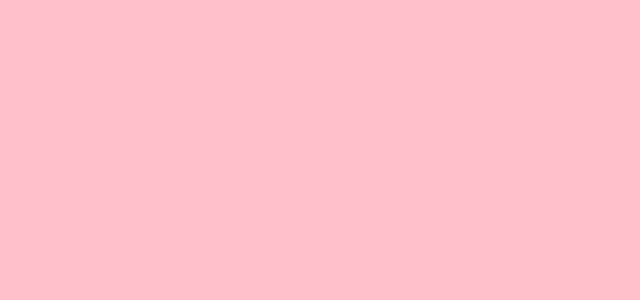
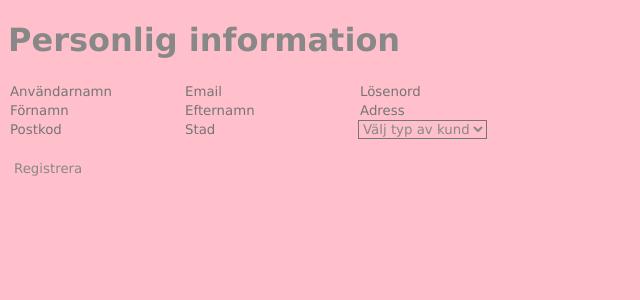
Before and after one commit to maksed4/frontclean, a React (Create React App) app: page /customer-signup in a window 1280 px wide. Before the commit this address had no page. Shown: the top 300 px of the page, without its empty margins (0-640 px from the left). Built offline with nearby package versions, Linux system fonts and the light colour scheme.

Commit message:
IN-24 admins can now sign up customers

```diff
--- a/src/App.js
+++ b/src/App.js
@@ -10,7 +10,8 @@ import Assign from "./Components/Assign";
 import AdminBoka from "./Components/AdminBoka";
 import Cleaners from "./Components/Cleaners";
 import CleanerSignup from "./Components/CleanerSignup";
-import CleanerSignupInfo from "./Components/CleanerSignupInfo";
+import Customers from "./Components/Customers";
+import CustomerSignupAdmin from "./Components/CustomerSignupAdmin";
 
 
 function App() {
@@ -28,7 +29,8 @@ function App() {
           <Route path='/cleanings' element={<Cleanings />}></Route>
           <Route path='/cleaners' element={<Cleaners />}></Route>
           <Route path='/cleaner-signup' element={<CleanerSignup />}></Route>
-          <Route path='/cleaner-signup-info' element={<CleanerSignupInfo />}></Route>
+          <Route path='/customers' element={<Customers />}></Route>
+          <Route path='/customer-signup' element={<CustomerSignupAdmin />}></Route>
           <Route path='/assign/:id' element={<Assign />}></Route>
         </Route>
       </Routes>
--- a/src/Components/AdminBoka.js
+++ b/src/Components/AdminBoka.js
@@ -1,6 +1,7 @@
 import {useEffect, useState} from "react";
 import axios from "axios";
 import AuthService from "../Services/AuthService";
+import {useNavigate} from "react-router-dom";
 
 const Boka = () => {
 
@@ -16,6 +17,8 @@ const Boka = () => {
         {value: 'BASIC_CLEANING', text: 'Basic'},
         {value: 'WINDOW_CLEANING', text: 'Window'}
     ];
+
+    let navigate = useNavigate();
 
     const handleCustomerId = (e) => {
         setCustomerId(e.target.value);
@@ -51,6 +54,11 @@ const Boka = () => {
                 'Authorization': 'Bearer ' + AuthService.getCurrentUser().token
             }
         })
+            .then(() => {
+                navigate("/cleanings");
+                window.location.reload();
+                alert("Städning bokad")
+            })
         console.log(response);
 
     }
--- a/src/Components/CleanerSignup.js
+++ b/src/Components/CleanerSignup.js
@@ -11,7 +11,6 @@ const CleanerSignup = () => {
     const [firstname, setFirstname] = useState("");
     const [lastname, setLastname] = useState("");
     const [city, setCity] = useState("");
-    const [id, setId] = useState(0);
 
     let navigate = useNavigate();
 
--- a/src/Components/CleanerSignupInfo.js
+++ /dev/null
@@ -1,10 +0,0 @@
-const CleanerSignupInfo = () => {
-
-    return (
-        <div>
-
-        </div>
-    );
-}
-
-export default CleanerSignupInfo;
--- /dev/null
+++ b/src/Components/CustomerSignupAdmin.js
@@ -0,0 +1,129 @@
+import {useState} from "react";
+import AuthService from "../Services/AuthService";
+import axios from "axios";
+import {useNavigate} from "react-router-dom";
+
+const CustomerSignupAdmin = () => {
+
+    const [username, setUsername] = useState("");
+    const [email, setEmail] = useState("");
+    const [password, setPassword] = useState("");
+    const [firstname, setFirstname] = useState("");
+    const [lastname, setLastname] = useState("");
+    const [address, setAddress] = useState("");
+    const [zipcode, setZipcode] = useState("");
+    const [city, setCity] = useState("");
+
+    const [selected, setSelected] = useState("");
+    const options = [
+        {value: '', text: 'Välj typ av kund', disabled: true},
+        {value: 'PRIVATE_CUSTOMER', text: 'Privatkund'},
+        {value: 'COMPANY_CUSTOMER', text: 'Företagskund'}
+    ];
+
+    let navigate = useNavigate();
+
+    const handleSelect = (e) => {
+        setSelected(e.target.value);
+    }
+
+    const handleButton = async (e) => {
+        if (firstname == '') alert("Skriv ett förnamn")
+        else if (lastname == '') alert("Skriv ett efternamn")
+        else if (address == '') alert("Skriv en adress")
+        else if (zipcode == '') alert("Skriv en postkod")
+        else if (city == '') alert("Skriv en stad")
+        else if (selected == '') alert("Välj typ av kund")
+
+        await fetch(`${process.env.REACT_APP_BASE_URL}/api/auth/signup`, {
+            method: 'POST',
+            body: JSON.stringify({
+                username: username,
+                password: password,
+                email: email,
+                roles: ["USER"]
+            }),
+            headers: {
+                'Content-Type': 'application/json'
+            }
+        }).then(() => {
+            axios
+                .post(process.env.REACT_APP_BASE_URL + "/api/auth/login", {
+                    username,
+                    password
+                }).then(respo => {
+                fetch(process.env.REACT_APP_BASE_URL + "/api/auth/customer-signup", {
+                    method: 'POST',
+                    body: JSON.stringify({
+                        id: respo.data.id,
+                        firstname: firstname,
+                        lastname: lastname,
+                        address: address,
+                        zipcode: zipcode,
+                        city: city,
+                        customerType: [selected]
+                    }),
+                    headers: {
+                        'Content-Type': 'application/json',
+                        'Authorization': 'Bearer ' + AuthService.getCurrentUser().token
+                    }
+                }).then(() => {
+                    navigate("/customers");
+                    window.location.reload();
+                });
+            })
+        });
+
+    }
+
+    return(
+        <div>
+            <h1>Personlig information</h1>
+            <div>
+                <input type="text" placeholder="Användarnamn" value={username}
+                       onChange={(e => setUsername(e.target.value))}
+                />
+                <input type="text" placeholder="Email" value={email}
+                       onChange={(e => setEmail(e.target.value))}
+                />
+                <input type="password" placeholder="Lösenord" value={password}
+                       onChange={(e => setPassword(e.target.value))}
+                />
+            </div>
+            <div>
+                <input type="text" placeholder="Förnamn" value={firstname}
+                       onChange={(e => setFirstname(e.target.value))}
+                />
+                <input type="text" placeholder="Efternamn" value={lastname}
+                       onChange={(e => setLastname(e.target.value))}
+                />
+                <input type="text" placeholder="Adress" value={address}
+                       onChange={(e => setAddress(e.target.value))}
+                />
+            </div>
+            <div>
+                <input type="text" placeholder="Postkod" value={zipcode}
+                       onChange={(e => setZipcode(e.target.value))}
+                />
+                <input type="text" placeholder="Stad" value={city}
+                       onChange={(e => setCity(e.target.value))}
+                />
+                <select value={selected} onChange={handleSelect}>
+                    {options.map(option => (
+                        <option
+                            disabled={option.disabled}
+                            key={option.value}
+                            value={option.value}
+                        >
+                            {option.text}
+                        </option>
+                    ))}
+                </select>
+            </div>
+            <br/>
+            <button onClick={handleButton}>Registrera</button>
+        </div>
+    );
+}
+
+export default CustomerSignupAdmin;
--- /dev/null
+++ b/src/Components/Customers.js
@@ -0,0 +1,43 @@
+import {useEffect, useState} from "react";
+import axios from "axios";
+import AuthService from "../Services/AuthService";
+import {Link} from "react-router-dom";
+
+const Customers = () => {
+
+    const [customers, setCustomers] = useState([]);
+
+    useEffect(() => {
+        axios.get(`${process.env.REACT_APP_BASE_URL}/api/customer/all`, {
+            headers: {
+                'Content-Type': 'application/json',
+                'Authorization': 'Bearer ' + AuthService.getCurrentUser().token
+            }
+        })
+            .then(res => setCustomers(res.data))
+    }, [])
+
+    return (
+        <div>
+            <Link to={"/customer-signup"}><h1>Registrera ny kund</h1></Link>
+            {customers.map(customer =>
+                <div key={customer.id}>
+                    <h3>{customer.firstname} {customer.lastname}</h3>
+                    <p>Adress: {customer.address}</p>
+                    <p>Postkod: {customer.zipcode}</p>
+                    <p>Stad: {customer.city}</p>
+                    {customer.customerType.includes("PRIVATE_CUSTOMER") ?
+                        <p className="customerType">Privat | ID: {customer.id}</p> :
+                        customer.customerType.includes("COMPANY_CUSTOMER") ?
+                            <p className="customerType">Företag | ID: {customer.id}</p> :
+                            <></>}
+                    <button>Redigera</button>
+                    <br/>
+                    <br/>
+                </div>
+            )}
+        </div>
+    );
+}
+
+export default Customers;
--- a/src/Components/sub/AdminAvboka.js
+++ b/src/Components/sub/AdminAvboka.js
@@ -9,7 +9,11 @@ const Avboka = (props) => {
                 'Content-Type': 'application/json',
                 'Authorization': 'Bearer ' + AuthService.getCurrentUser().token
             }
-        });
+        })
+            .then(() => {
+                window.location.reload();
+                alert("Städning avbokad")
+            });
     }
 
     return (
--- a/src/Components/sub/AdminNav.js
+++ b/src/Components/sub/AdminNav.js
@@ -10,7 +10,7 @@ const AdminNav = () => {
                 <img src={Logo} alt="Logotype Städa Fint AB" width="150" height="100"></img>
                 <ul className="Link"><Link to="Hem">HEM</Link></ul>
                 <ul className="Link"><Link to="cleanings">STÄDNINGAR</Link></ul>
-                <ul className="Link"><Link to="cleanings">KUNDER</Link></ul>
+                <ul className="Link"><Link to="customers">KUNDER</Link></ul>
                 <ul className="Link"><Link to="cleaners">STÄDARE</Link></ul>
                 <ul className="Link"><Link to="MinaSidor">MINA SIDOR</Link></ul>
             </ul>
```
